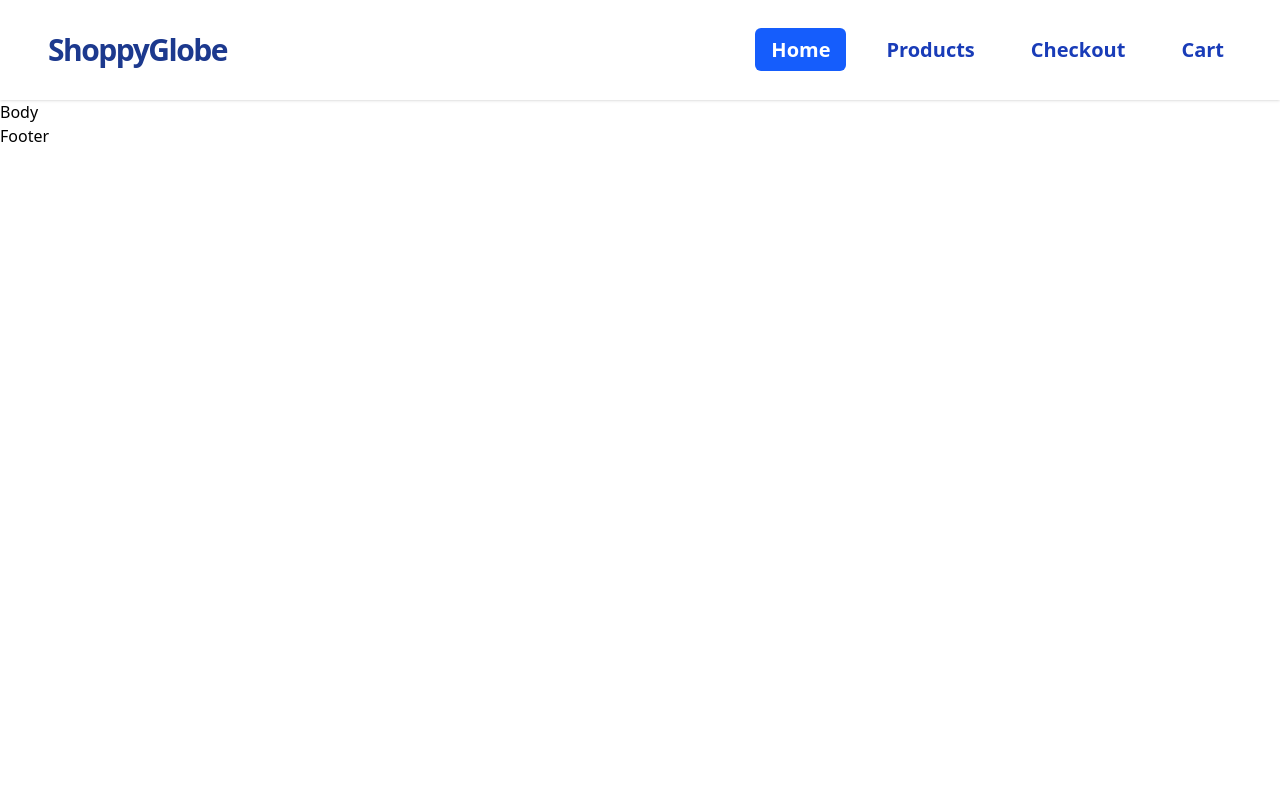
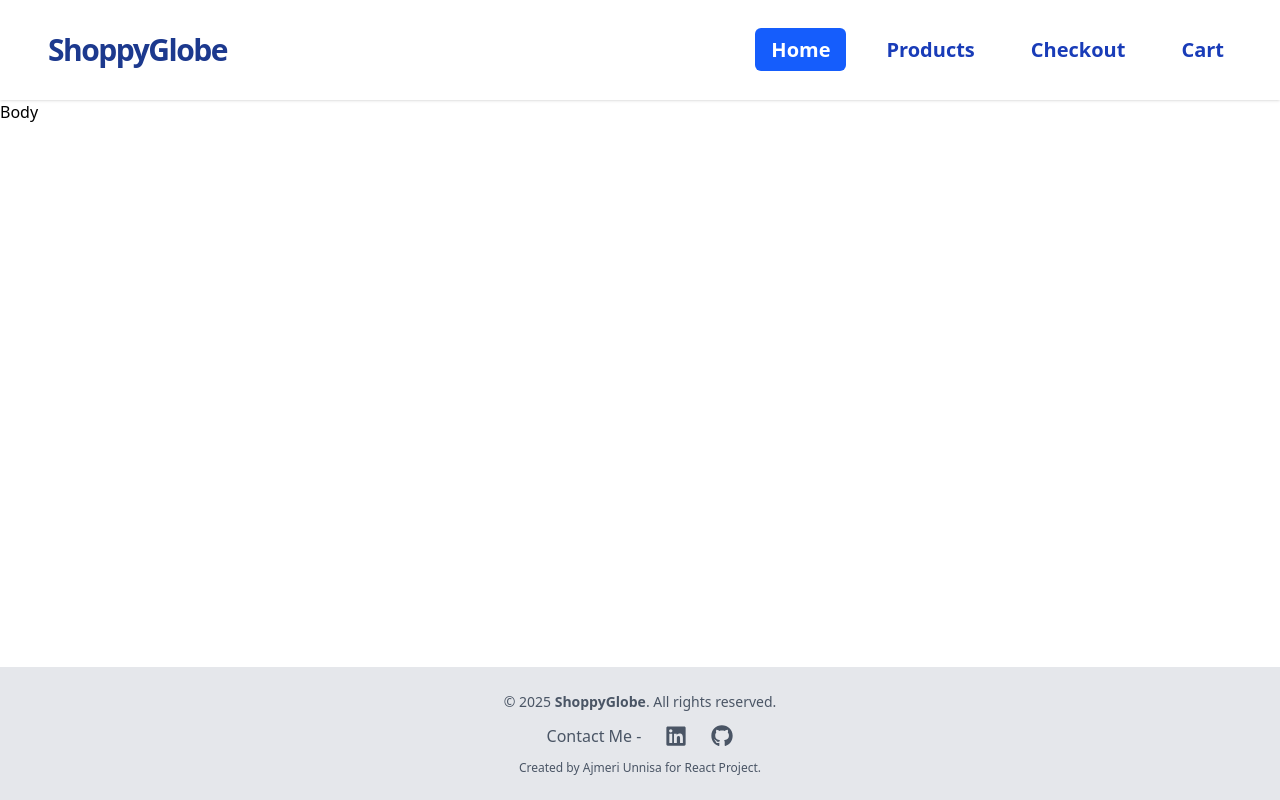
Before and after one commit to ajmeriunnisa/Shoppy-globe, a React (Vite) app: page / in a window 1280 px wide. Built offline with nearby package versions, Linux system fonts and the light colour scheme.

Commit message:
Added Styling to Footer component

```diff
--- a/src/components/Footer.jsx
+++ b/src/components/Footer.jsx
@@ -1,9 +1,44 @@
-import React from 'react'
+import React from 'react';
+import { FaLinkedin, FaGithub } from 'react-icons/fa';
+import { Link } from 'react-router-dom';
 
 function Footer() {
-  return (
-    <div>Footer</div>
-  )
+    return (
+        // ===== Footer Section =====
+        <footer className="fixed bottom-0 left-0 w-full bg-gray-200 mt-12 py-6 text-center border-t border-gray-200">
+
+            {/* ===== Copyright Text ===== */}
+            <p className="text-gray-600 text-sm">
+                © {new Date().getFullYear()} <Link to='/'><span className="cursor-pointer font-semibold">ShoppyGlobe</span></Link>. All rights reserved.
+            </p>
+
+            {/* ===== Social Media Links (LinkedIn and GitHub) ===== */}
+            <div className="flex justify-center items-center gap-6 mt-3">
+              <p className="text-gray-600">Contact Me - </p>
+                <a
+                    href="https://www.linkedin.com/in/ajmeri-unnisa/"
+                    target="_blank"
+                    className="text-gray-600 hover:text-blue-600 transition"
+                >
+                    <FaLinkedin size={22} />
+                </a>
+
+                <a
+                    href="https://github.com/ajmeriunnisa"
+                    target="_blank"
+
+                    className="text-gray-600 hover:text-black transition"
+                >
+                    <FaGithub size={22} />
+                </a>
+            </div>
+
+            {/* ===== Creator Info ===== */}
+            <p className="text-gray-600 text-xs mt-3">
+                Created by <span className="font-medium">Ajmeri Unnisa</span> for React Project.
+            </p>
+        </footer>
+    );
 }
 
-export default Footer
+export default Footer;
```
